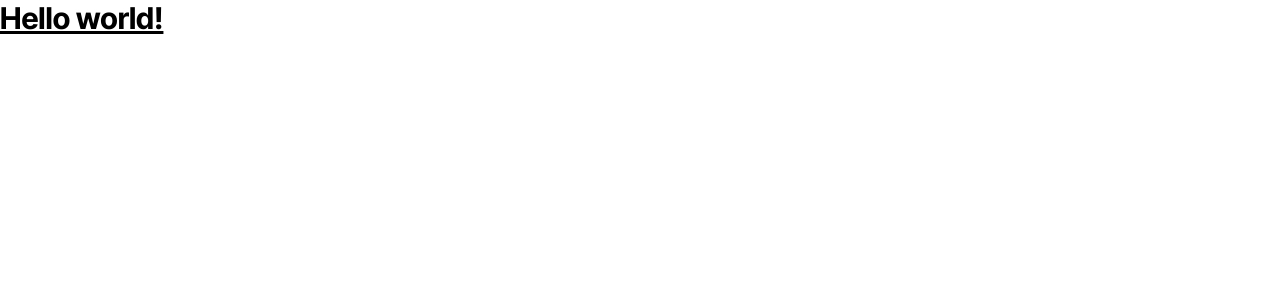
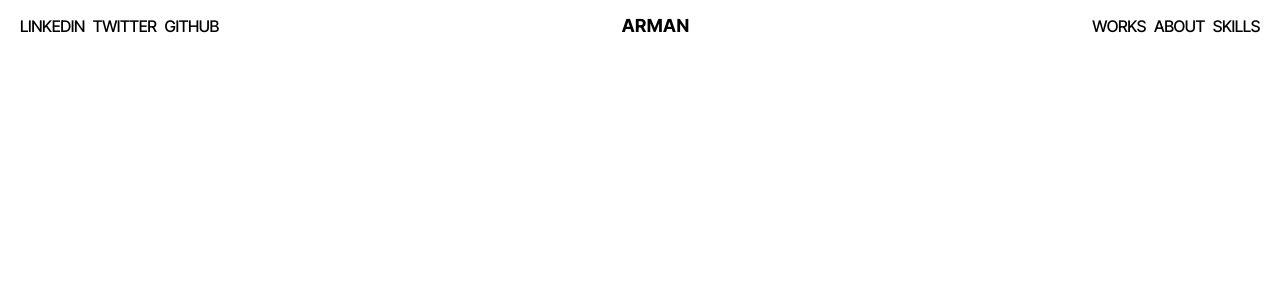
Before and after one commit to itsarman001/portfolio, a React (Vite) app: page / in a window 1280 px wide. Shown: the top 300 px of the page. Built offline with nearby package versions, Linux system fonts and the light colour scheme.

Commit message:
Added a resoponsive navbar

```diff
--- a/package.json
+++ b/package.json
@@ -10,8 +10,10 @@
     "preview": "vite preview"
   },
   "dependencies": {
+    "framer-motion": "^11.3.24",
     "react": "^18.3.1",
     "react-dom": "^18.3.1",
+    "react-icons": "^5.2.1",
     "react-router-dom": "^6.25.1"
   },
   "devDependencies": {
--- a/src/App.jsx
+++ b/src/App.jsx
@@ -1,10 +1,12 @@
 import React from "react";
+import {Navbar} from "./components"
 
 const App = () => {
   return (
-    <>
-      <h1 class="text-3xl font-bold underline">Hello world!</h1>
-    </>
+    <div className="background w-screen">
+      <Navbar/>
+
+    </div>
   );
 };
 
--- /dev/null
+++ b/src/components/Navbar.jsx
@@ -0,0 +1,82 @@
+import React, { useState } from "react";
+import { HiBars3BottomRight } from "react-icons/hi2";
+import { RxCross2 } from "react-icons/rx";
+import { NAVIGATION_LINKS, SOCIAL_LINKS } from "../constants";
+import { motion } from "framer-motion"
+
+function Navbar() {
+  const [isMobileMenuOpen, setIsMobileMenuOpen] = useState(false);
+  const toggleNav = () => {
+    setIsMobileMenuOpen(!isMobileMenuOpen);
+  };
+
+  return (
+    <nav className="flex items-center justify-between w-full py-3 px-5 relative">
+      {/* Desktop Menu */}
+      <div className="hidden lg:flex items-center justify-between w-full">
+        <ul className="flex gap-2 items-center justify-between">
+          {SOCIAL_LINKS.map((item, index) => (
+            <li
+              className="uppercase font-medium cursor-pointer text-base tracking-tight"
+              key={index}
+            >
+              {item.label}
+            </li>
+          ))}
+        </ul>
+
+        <div className="text-lg font-bold tracking-wide">ARMAN</div>
+
+        <ul className="flex items-center justify-between gap-2 uppercase">
+          {NAVIGATION_LINKS.map((item, index) => (
+            <li
+              className="uppercase font-medium cursor-pointer text-base tracking-tight"
+              key={index}
+            >
+              {item.label}
+            </li>
+          ))}
+        </ul>
+      </div>
+
+      {/* Mobile Nav */}
+      <div className="lg:hidden flex items-center justify-between w-full px-5">
+        <div className="lg:hidden text-lg font-bold tracking-wide relative z-50">ARMAN</div>
+        <button className="lg:hidden relative z-50" onClick={toggleNav}>
+          {isMobileMenuOpen ? (
+            <RxCross2 className=" text-2xl font-semibold" />
+          ) : (
+            <HiBars3BottomRight className=" text-2xl font-semibold" />
+          )}
+        </button>
+        {isMobileMenuOpen && (
+          <div className="fixed top-0 left-0 right-0 py-10 px-5 mx-5 lg:hidden flex items-center justify-between flex-col gap-3">
+            <ul className=" flex items-center flex-col justify-between gap-4 uppercase">
+              {NAVIGATION_LINKS.map((item, index) => (
+                <li
+                  className="uppercase font-medium cursor-pointer text-5xl tracking-wide hover:line-through"
+                  key={index}
+                >
+                  {item.label}
+                </li>
+              ))}
+            </ul>
+
+            <ul className="flex gap-4 items-center justify-between ">
+              {SOCIAL_LINKS.map((item, index) => (
+                <li
+                  className="uppercase font-medium cursor-pointer text-xl tracking-wide hover:line-through"
+                  key={index}
+                >
+                  {item.label}
+                </li>
+              ))}
+            </ul>
+          </div>
+        )}
+      </div>
+    </nav>
+  );
+}
+
+export default Navbar;
--- /dev/null
+++ b/src/components/index.js
@@ -0,0 +1,5 @@
+import Navbar from './Navbar'
+
+export {
+    Navbar,
+}
--- /dev/null
+++ b/src/constants/index.js
@@ -0,0 +1,11 @@
+export const NAVIGATION_LINKS = [
+  { label: "Works", to: "/Works" },
+  { label: "About", to: "/About" },
+  { label: "Skills", to: "/Skills" },
+];
+
+export const SOCIAL_LINKS = [
+  { label: "Linkedin", to: "" },
+  { label: "Twitter", to: "" },
+  { label: "Github", to: "" },
+];
--- a/src/index.css
+++ b/src/index.css
@@ -7,3 +7,31 @@
 * {
   font-family: "Inter Tight", sans-serif;
 }
+
+:root {
+  --primary: #e8e8e8;
+  --dark: black;
+  --light: white;
+  --grey: #747474;
+  --border: #dbdbdb;
+}
+
+.backgroud {
+  background-color: var(--primary);
+}
+
+.darkBg {
+  background-color: var(--dark);
+}
+
+.lightBg {
+  background-color: var(--light);
+}
+
+.darkText {
+  color: var(--dark);
+}
+
+.lightText {
+  color: var(--light);
+}
```
Also changed, not shown: 1 other file (tests, documents, lock files or other folders).
